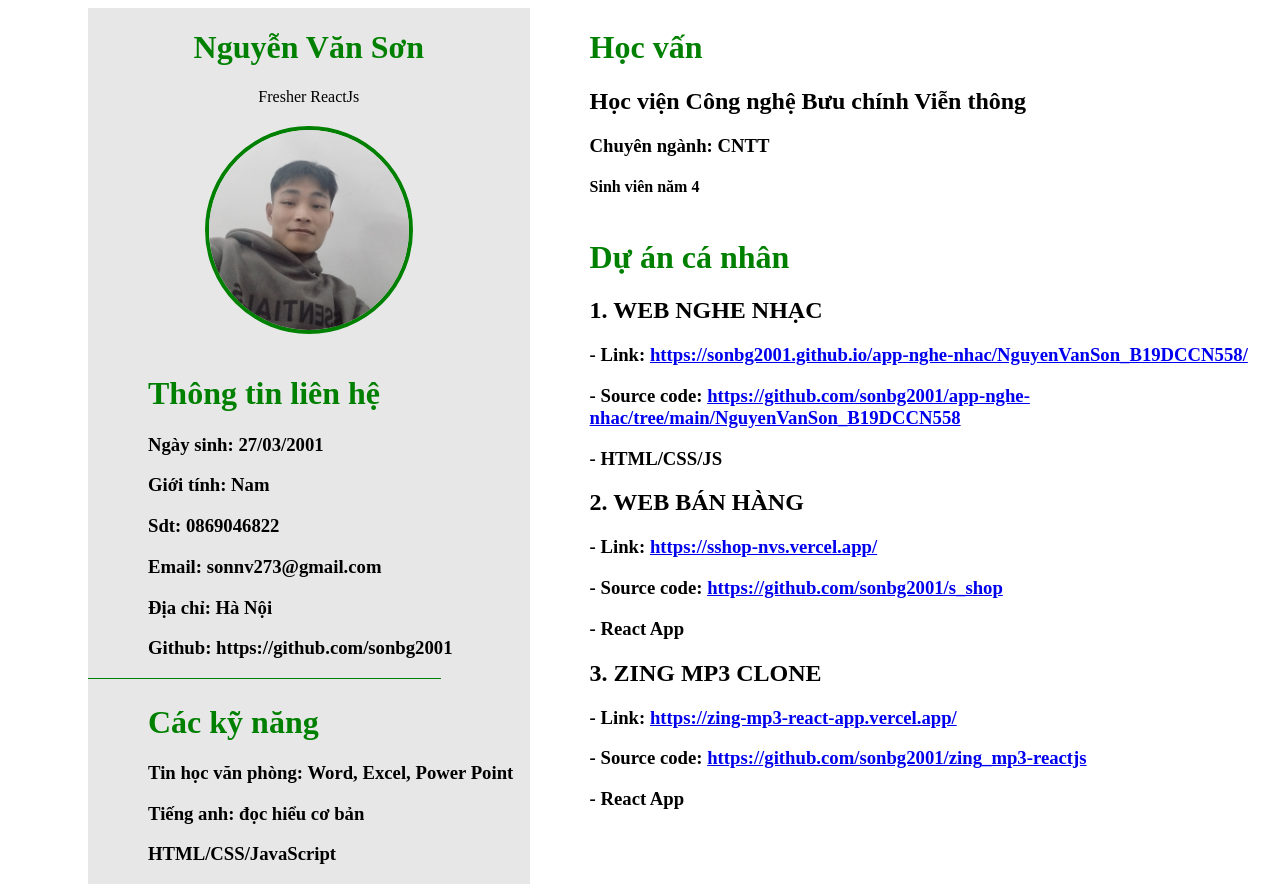
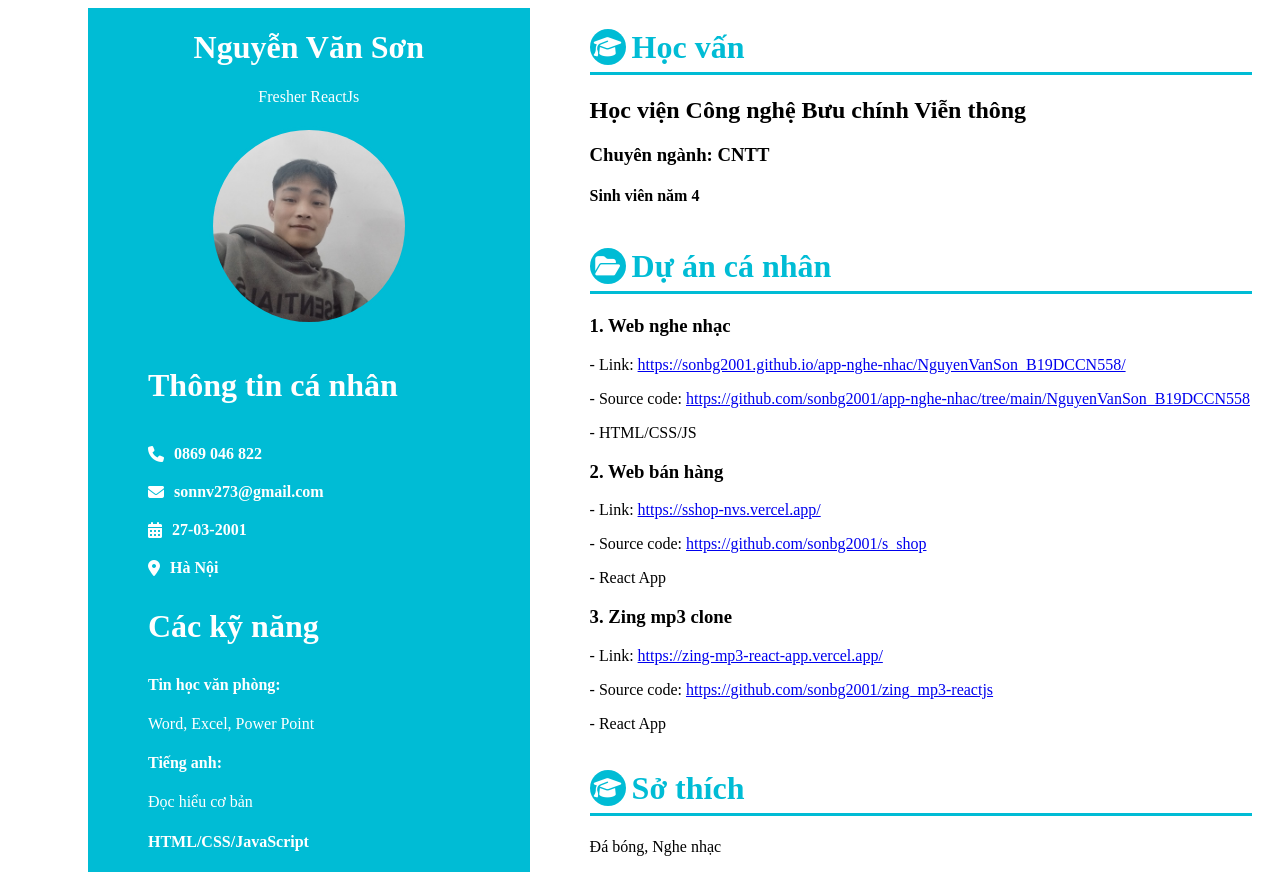
Before and after one commit to sonbg2001/myblog, a plain HTML site: page index.html in a window 1280 px wide. Drawn offline with Linux system fonts and the light colour scheme.

Commit message:
27/2/2023

```diff
--- a/index.html
+++ b/index.html
@@ -5,6 +5,13 @@
     <meta http-equiv="X-UA-Compatible" content="IE=edge" />
     <meta name="viewport" content="width=device-width, initial-scale=1.0" />
     <title>Cv Nguyễn Văn Sơn</title>
+    <link
+      rel="stylesheet"
+      href="https://cdnjs.cloudflare.com/ajax/libs/font-awesome/6.3.0/css/all.min.css"
+      integrity="sha512-SzlrxWUlpfuzQ+pcUCosxcglQRNAq/DZjVsC0lE40xsADsfeQoEypE+enwcOiGjk/bSuGGKHEyjSoQ1zVisanQ=="
+      crossorigin="anonymous"
+      referrerpolicy="no-referrer"
+    />
     <link rel="stylesheet" href="./main.css" />
   </head>
   <body>
@@ -18,85 +25,122 @@
           </div>
         </div>
         <div class="content">
-          <h1 class="content-title">Thông tin liên hệ</h1>
-          <h3>Ngày sinh: 27/03/2001</h3>
-          <h3>Giới tính: Nam</h3>
-          <h3>Sdt: 0869046822</h3>
-          <h3>Email: sonnv273@gmail.com</h3>
-          <h3>Địa chỉ: Hà Nội</h3>
-          <h3>Github: https://github.com/sonbg2001</h3>
+          <h1 class="content-title">Thông tin cá nhân</h1>
+
+          <div class="content-item">
+            <i class="fa-solid fa-phone"></i>
+            <h4>0869 046 822</h4>
+          </div>
+          <div class="content-item">
+            <i class="fa-solid fa-envelope"></i>
+            <h4>sonnv273@gmail.com</h4>
+          </div>
+          <div class="content-item">
+            <i class="fa-solid fa-calendar-days"></i>
+            <h4>27-03-2001</h4>
+          </div>
+          <div class="content-item">
+            <i class="fa-sharp fa-solid fa-location-dot"></i>
+            <h4>Hà Nội</h4>
+          </div>
         </div>
-        <div class="didve"></div>
         <div class="content">
           <h1 class="content-title">Các kỹ năng</h1>
-
-          <h3>Tin học văn phòng: Word, Excel, Power Point</h3>
-          <h3>Tiếng anh: đọc hiểu cơ bản</h3>
-          <h3>HTML/CSS/JavaScript</h3>
+          <div>
+            <h4>Tin học văn phòng:</h4>
+            Word, Excel, Power Point
+          </div>
+          <div>
+            <h4>Tiếng anh:</h4>
+            Đọc hiểu cơ bản
+          </div>
+          <div>
+            <h4>HTML/CSS/JavaScript</h4>
+          </div>
         </div>
       </div>
       <div class="right-app">
         <div class="content">
-          <h1 class="content-title">Học vấn</h1>
+          <h1 class="content-title">
+            <div class="content-title-icon">
+              <i class="fa-solid fa-graduation-cap"></i>
+            </div>
+            Học vấn
+          </h1>
           <h2>Học viện Công nghệ Bưu chính Viễn thông</h2>
           <h3>Chuyên ngành: CNTT</h3>
           <h4>Sinh viên năm 4</h4>
         </div>
         <div class="content">
-          <h1 class="content-title">Dự án cá nhân</h1>
+          <h1 class="content-title">
+            <div class="content-title-icon">
+              <i class="fa-solid fa-folder-open"></i>
+            </div>
+            Dự án cá nhân
+          </h1>
           <ul>
             <li>
-              <h2>1. Web nghe nhạc</h2>
-              <h3>
+              <h3>1. Web nghe nhạc</h3>
+              <p>
                 - Link:
                 <a
                   href="https://sonbg2001.github.io/app-nghe-nhac/NguyenVanSon_B19DCCN558/"
                 >
                   https://sonbg2001.github.io/app-nghe-nhac/NguyenVanSon_B19DCCN558/
                 </a>
-              </h3>
-              <h3>
+              </p>
+              <p>
                 - Source code:
                 <a
                   href="https://github.com/sonbg2001/app-nghe-nhac/tree/main/NguyenVanSon_B19DCCN558"
                   >https://github.com/sonbg2001/app-nghe-nhac/tree/main/NguyenVanSon_B19DCCN558</a
                 >
-              </h3>
-              <h3>- HTML/CSS/JS</h3>
+              </p>
+              <p>- HTML/CSS/JS</p>
             </li>
             <li>
-              <h2>2. Web bán hàng</h2>
-              <h3>
+              <h3>2. Web bán hàng</h3>
+              <p>
                 - Link:
                 <a href="https://sshop-nvs.vercel.app/"
                   >https://sshop-nvs.vercel.app/</a
                 >
-              </h3>
-              <h3>
+              </p>
+              <p>
                 - Source code:
                 <a href="https://github.com/sonbg2001/s_shop"
                   >https://github.com/sonbg2001/s_shop</a
                 >
-              </h3>
-              <h3>- React App</h3>
+              </p>
+              <p>- React App</p>
             </li>
             <li>
-              <h2>3. Zing mp3 clone</h2>
-              <h3>
+              <h3>3. Zing mp3 clone</h3>
+              <p>
                 - Link:
                 <a href="https://zing-mp3-react-app.vercel.app/"
                   >https://zing-mp3-react-app.vercel.app/</a
                 >
-              </h3>
-              <h3>
+              </p>
+              <p>
                 - Source code:
                 <a href="https://github.com/sonbg2001/zing_mp3-reactjs"
                   >https://github.com/sonbg2001/zing_mp3-reactjs</a
                 >
-              </h3>
-              <h3>- React App</h3>
+              </p>
+              <p>- React App</p>
             </li>
           </ul>
+        </div>
+        <div class="content">
+          <h1 class="content-title">
+            <div class="content-title-icon">
+              <i class="fa-solid fa-graduation-cap"></i>
+            </div>
+            Sở thích
+          </h1>
+
+          <p>Đá bóng, Nghe nhạc</p>
         </div>
       </div>
     </div>
--- a/main.css
+++ b/main.css
@@ -1,6 +1,12 @@
 
 :root {
-    --primary-color: green;
+    --primary-color: #00bcd5;
+    --text--color: #fff;
+    --black-color: #000;
+}
+
+* {
+    box-sizing: border-box;
 }
 ul {
     list-style: none;
@@ -11,22 +17,17 @@ ul li h2 {
     text-transform: uppercase;
 }
 
-.didve{
-    content: "";
-    width: 80%;
-    height: 3px;
-    color: red;
-    border-top: 1px solid var(--primary-color);
-}
+
 
 .app {
     padding: 0 80px;
     display: flex;
 }
 .left-app {
-    background-color: rgb(231 231 231);
+    background-color: var(--primary-color);
+    color: var(--text--color);
     width: 40%;
-
+    overflow: hidden;
 }
 .left-app, .right-app {
     display: flex;
@@ -41,7 +42,8 @@ ul li h2 {
 }
 
 #header-name h1 {
-    color: var(--primary-color);
+    color: var(--text--color);
+
 }
 .avatar-container {
     margin: 20px;
@@ -68,11 +70,46 @@ ul li h2 {
 }
 
 .content {
-    color: #000;
     width: 100%;
     margin-left: 60px;
+    color: var(--text--color);
 }
 
+.right-app .content {
+    color: var(--black-color);
+
+}
+.right-app .content .content-title {
+    color: var(--primary-color);
+
+}
 .content-title {
-    color: var(--primary-color);
+    display: flex;
+    padding-bottom: 6px;
+    border-bottom: 3px solid var(--primary-color);
 }
+.content-title-icon {
+    background-color: var(--primary-color);
+    color: var(--text--color);
+    border-radius: 50%;
+    font-size: 22px;
+    padding: 3px;
+    width: 36px;
+    height: 36px;
+    display: flex;
+    align-items: center;
+    justify-content: center;
+    margin-right: 6px;
+}
+
+.content-item {
+    display: flex;
+    align-items: center;
+}
+
+.content-item i {
+    margin-right: 10px;
+}
+.content-item h4 {
+    margin: 10px 0;
+}
```
